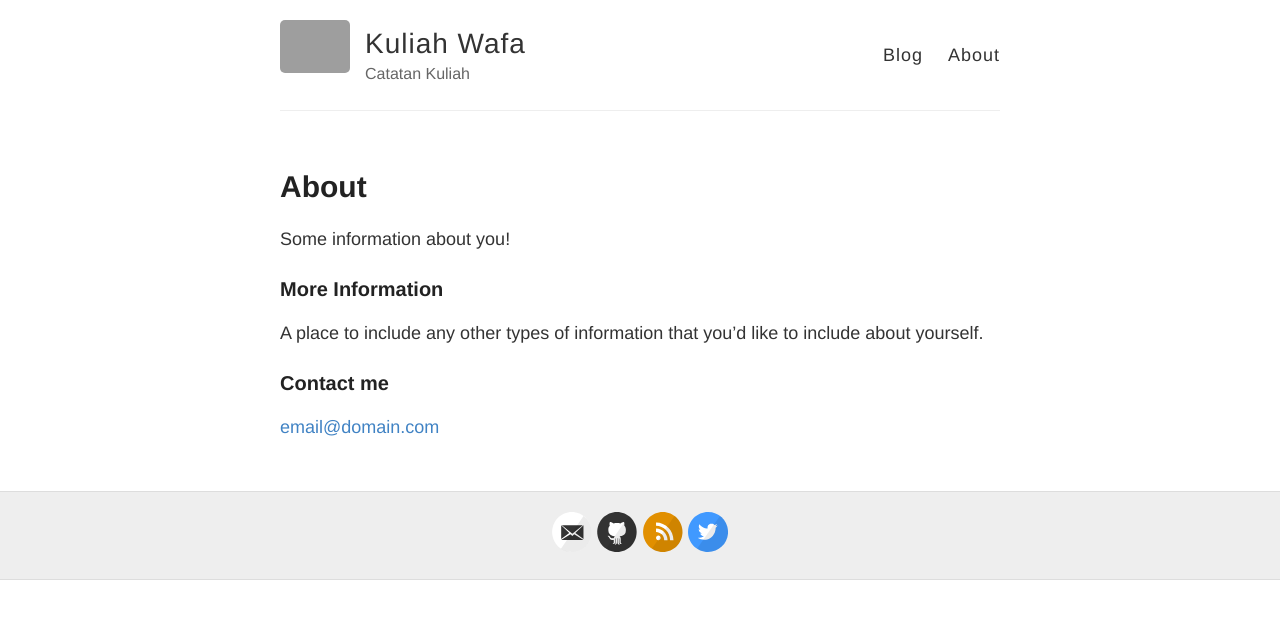
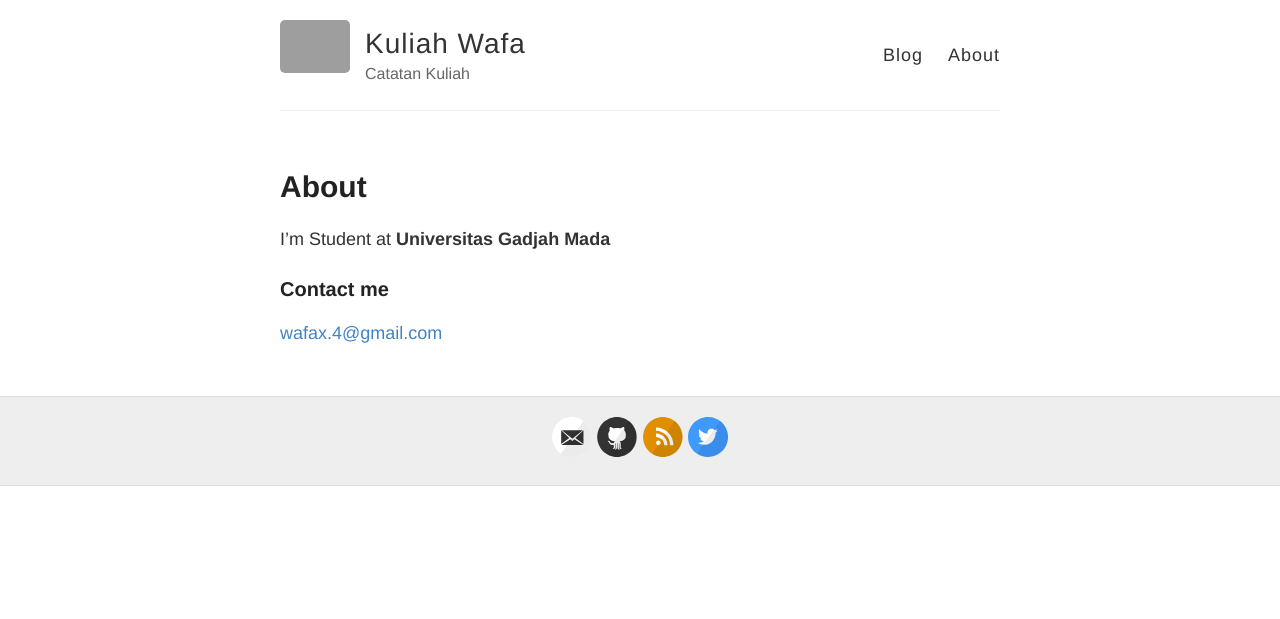
Before and after one commit to mwafa/mwafa.github.io, a Jekyll site: the page built from about.md, in a window 1280 px wide. Shown: the top 619 px of the page. Built offline with Jekyll 4.4.1, drawn with Linux system fonts in a browser that asks for light colours; grey boxes are pictures that could not be loaded.

Commit message:
post setting
setting up post and about

```diff
--- a/about.md
+++ b/about.md
@@ -4,12 +4,9 @@ title: About
 permalink: /about/
 ---
 
-Some information about you!
+I'm Student at **Universitas Gadjah Mada**
 
-### More Information
-
-A place to include any other types of information that you'd like to include about yourself.
 
 ### Contact me
 
-[email@domain.com](mailto:email@domain.com)
+[wafax.4@gmail.com](mailto:wafax.4@gmail.com)
```
Also changed, not shown: _posts/2014-3-3-Hello-World.md (line endings or trailing spaces).
